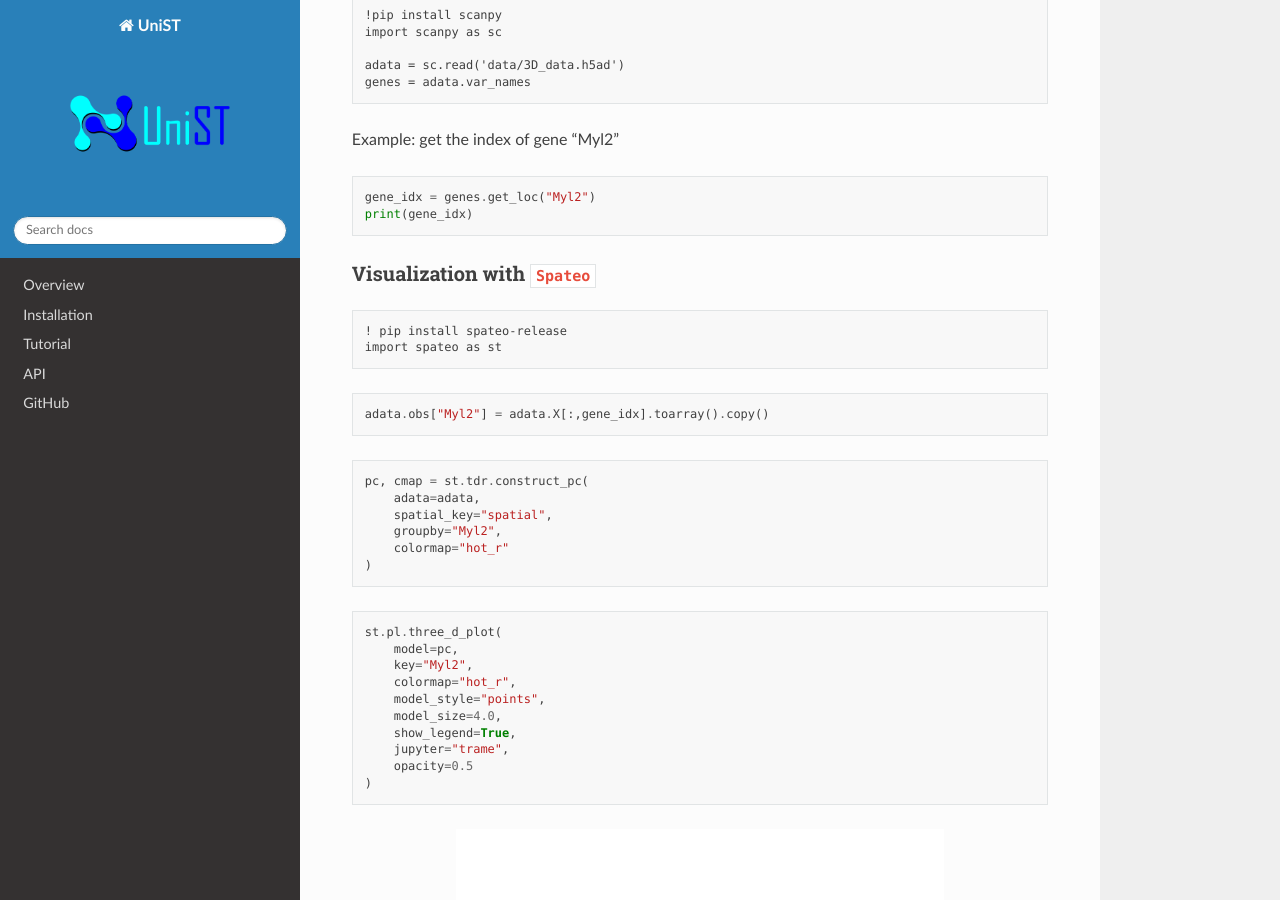
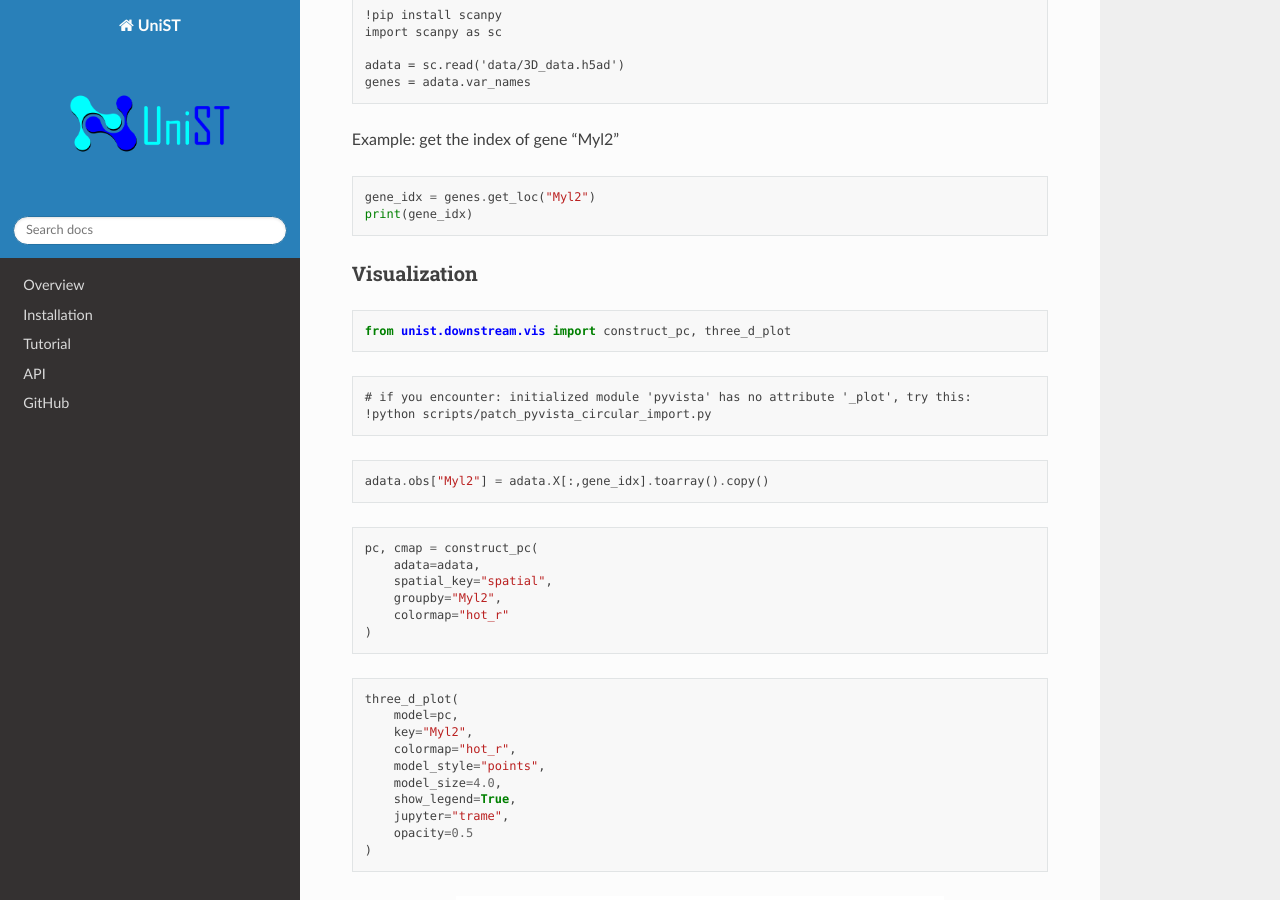
Before and after one commit to lanshui98/UniST-tutorial, a Sphinx documentation site: the page built from docs/source/impute_note/3d_gene_imputation.md, in a window 1280 px wide and 900 px high, scrolled down 612 px. Built offline with Sphinx 7.4.7 and the Read the Docs theme 3.1.0, drawn with Linux system fonts in a browser that asks for light colours; pages that are not in the unit, such as notebooks, are missing from menus; some of the changed text lies outside the part shown.

Commit message:
Update 3d_gene_imputation.md

````diff
--- a/docs/source/impute_note/3d_gene_imputation.md
+++ b/docs/source/impute_note/3d_gene_imputation.md
@@ -35,11 +35,15 @@ gene_idx = genes.get_loc("Myl2")
 print(gene_idx)
 ```
 
-#### Visualization with `Spateo`
+#### Visualization
 
 ```
-! pip install spateo-release
-import spateo as st
+from unist.downstream.vis import construct_pc, three_d_plot
+```
+
+```
+# if you encounter: initialized module 'pyvista' has no attribute '_plot', try this:
+!python scripts/patch_pyvista_circular_import.py
 ```
 
 ```
@@ -47,7 +51,7 @@ adata.obs["Myl2"] = adata.X[:,gene_idx].toarray().copy()
 ```
 
 ```
-pc, cmap = st.tdr.construct_pc(
+pc, cmap = construct_pc(
     adata=adata,
     spatial_key="spatial",
     groupby="Myl2",
@@ -56,7 +60,7 @@ pc, cmap = st.tdr.construct_pc(
 ```
 
 ```
-st.pl.three_d_plot(
+three_d_plot(
     model=pc,
     key="Myl2",
     colormap="hot_r",
@@ -91,14 +95,14 @@ For more 3D visualization/animation details, please go to [Animation](https://un
 emb = sc.read('logs/GAE-3D-sparse/3d_sparse/lightning_logs/version_0/embedded-all.h5ad')
 emb.obs["emb1"] = emb.obsm["embeddings"][:, 0]
 
-pc, cmap = st.tdr.construct_pc(
+pc, cmap = construct_pc(
     adata=emb,
     spatial_key="spatial",
     groupby="emb1",
     colormap="viridis_r",
 )
 
-st.pl.three_d_plot(
+three_d_plot(
     model=pc,
     key="emb1",
     colormap="viridis_r",
@@ -272,14 +276,14 @@ res = sc.read("logs/GAE+FFN-3D-sparse/3d_sparse/lightning_logs/version_1/reconst
 res.obs["emb1"] = res.obsm["fitted_embd"][:, 0]
 res.obs["emb1"] = res.obsm["fitted_embd"][:, 0].toarray().flatten()
 
-pc, cmap = st.tdr.construct_pc(
+pc, cmap = construct_pc(
     adata=res,
     spatial_key="spatial",
     groupby="emb1",
     colormap="viridis_r",
 )
 
-st.pl.three_d_plot(
+three_d_plot(
     model=pc,
     key="emb1",
     colormap="viridis_r",
@@ -301,14 +305,14 @@ st.pl.three_d_plot(
 ```
 res.obs["gene1"] = res.obsm["reconstructed_raw"][:, 0]
 
-pc, cmap = st.tdr.construct_pc(
+pc, cmap = construct_pc(
     adata=res,
     spatial_key="spatial",
     groupby="gene1",
     colormap="hot_r",
 )
 
-st.pl.three_d_plot(
+three_d_plot(
     model=pc,
     key="gene1",
     colormap="hot_r",
````
